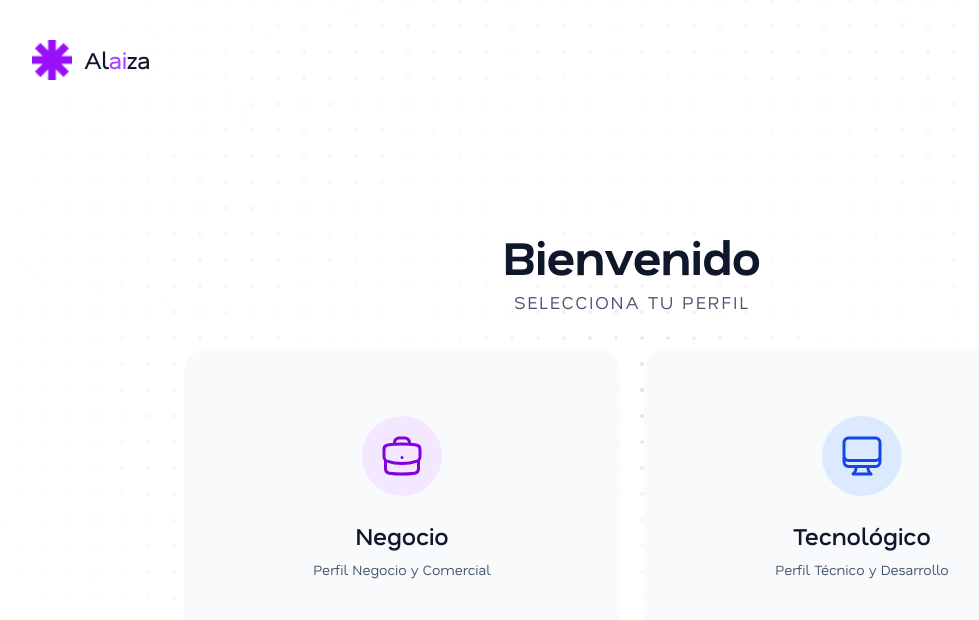
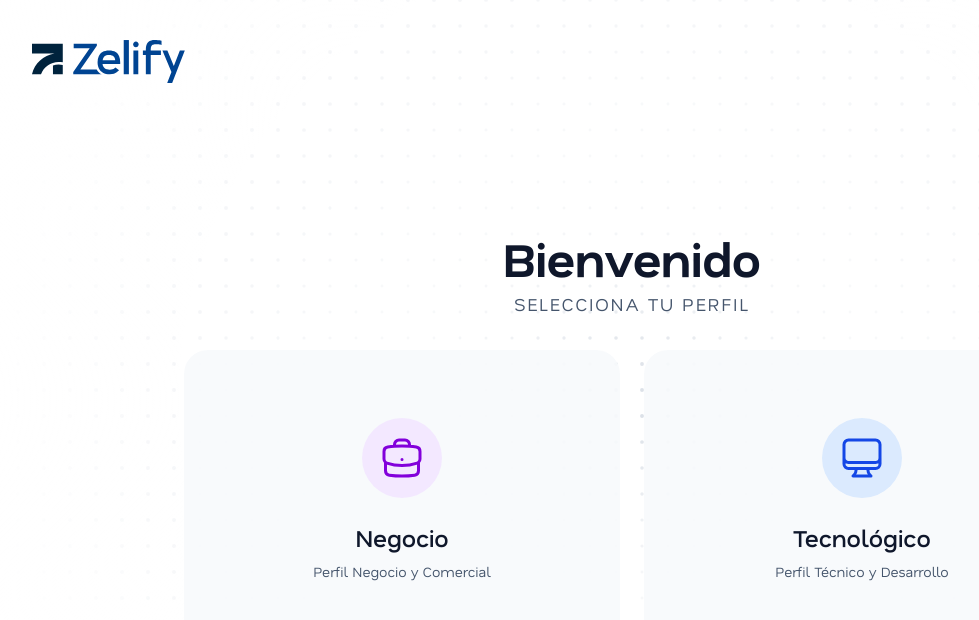
Before and after one commit to zelify-dev/form-onboarding, a Next.js app: page / in a window 1280 px wide. Shown: the top 620 px of the page, without its empty margins (8-987 px from the left). Built offline with nearby package versions, Linux system fonts and the light colour scheme.

Commit message:
chore: logo

```diff
--- a/app/components/Navbar.tsx
+++ b/app/components/Navbar.tsx
@@ -4,7 +4,7 @@ import Image from "next/image";
 import { useRouter } from "next/navigation";
 import { ArrowRightStartOnRectangleIcon } from "@heroicons/react/24/outline";
 
-import iconAlaiza from "../assets/icons/iconAlaiza.svg";
+import zelifyLogoLight from "../assets/icons/zelifyLogo_ligth.svg";
 
 export default function Navbar({ showExitButton = true }: { showExitButton?: boolean }) {
   const router = useRouter();
@@ -20,20 +20,17 @@ export default function Navbar({ showExitButton = true }: { showExitButton?: boo
     router.push("/");
   };
 
-  return (
+    return (
     <nav className="flex justify-between items-center bg-transparent w-full pr-4 sm:pr-8 pt-3 sm:pt-4 md:pt-6 lg:pt-8 xl:pt-10">
-      <div className="flex items-center gap-1.5 sm:gap-2 md:gap-3 pl-3 sm:pl-4 md:pl-6 lg:pl-8 xl:pl-10">
+      <div className="flex items-center pl-3 sm:pl-4 md:pl-6 lg:pl-8 xl:pl-10">
         <Image
-          src={iconAlaiza}
-          alt="Alaiza AI Logo"
-          width={32}
-          height={32}
-          className="w-5 h-5 sm:w-6 sm:h-6 md:w-8 md:h-8 lg:w-10 lg:h-10"
-          style={{ filter: "invert(0)" }}
+          src={zelifyLogoLight}
+          alt="Zelify Logo"
+          width={122}
+          height={35}
+          priority
+          className="h-7 w-auto sm:h-8 md:h-9 lg:h-10 xl:h-11"
         />
-        <span className="text-slate-900 text-base sm:text-lg md:text-xl lg:text-2xl font-medium">
-          Al<span className="text-purple-500">ai</span>za
-        </span>
       </div>
 
       {showExitButton && (
```
Also changed, not shown: app/assets/icons/zelifyLogo_ligth.svg (added).
